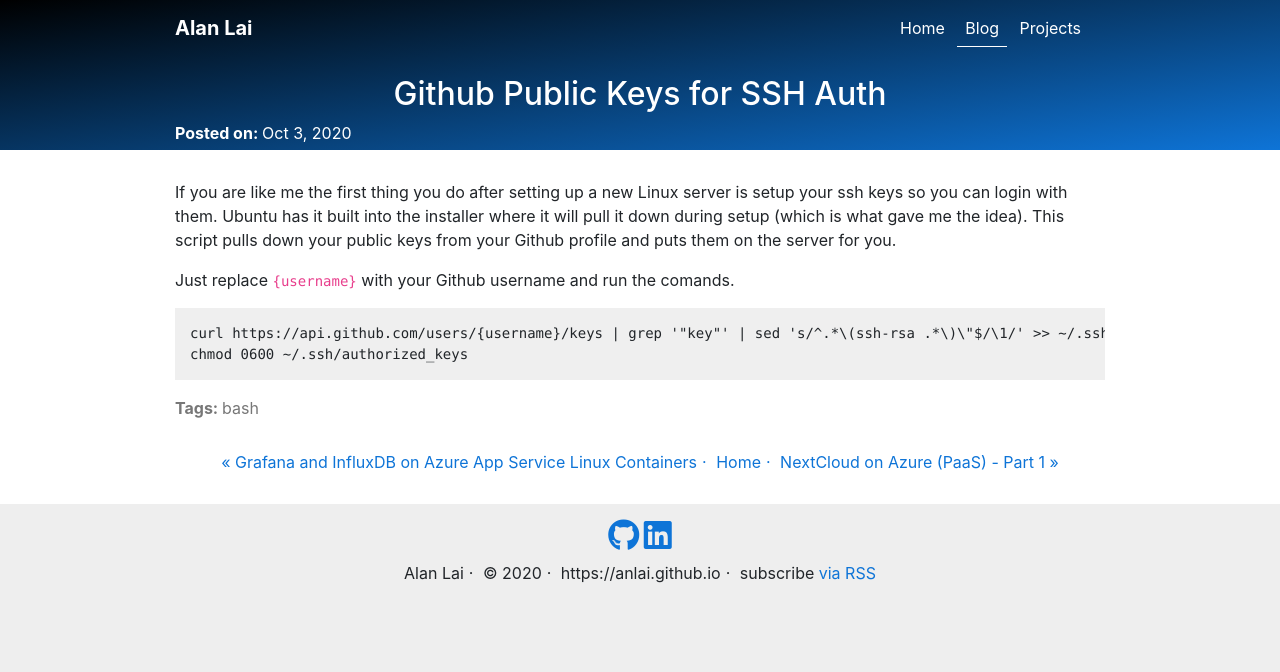
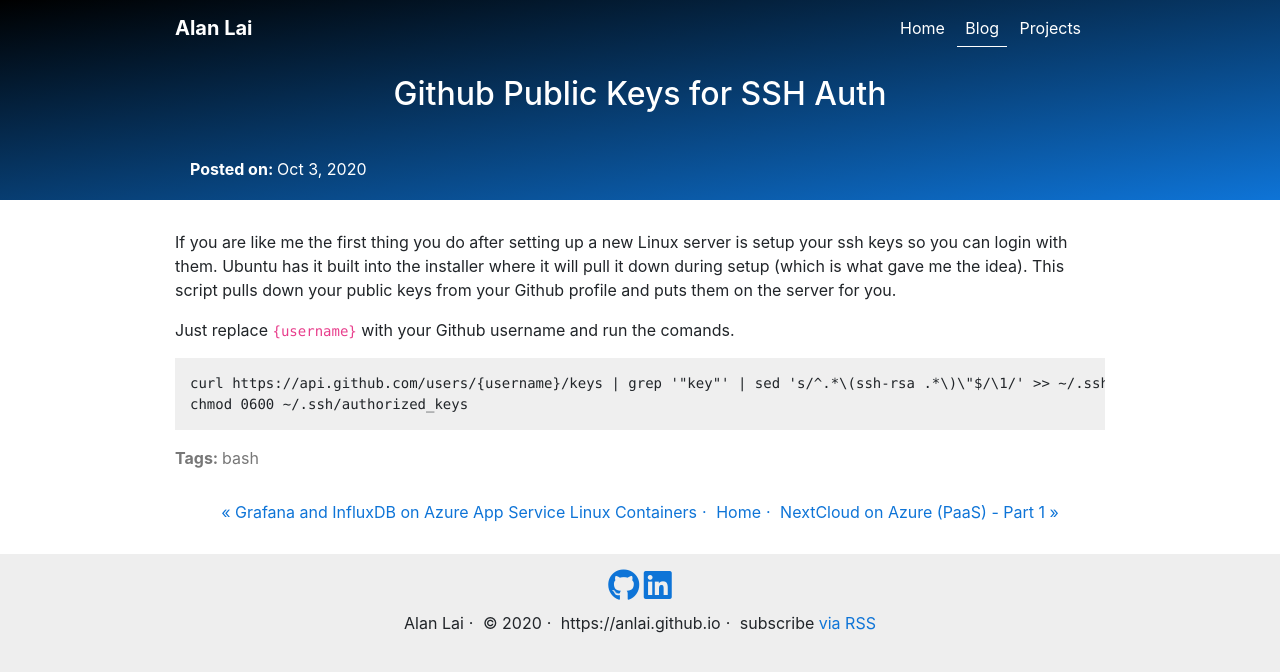
Before and after one commit to anlai/anlai.github.com, a Jekyll site: the page built from _posts/2020-10-03-github-ssh-publickeys.md, in a window 1280 px wide. Shown: the top 672 px of the page. Built offline with Jekyll 4.4.1, drawn with Linux system fonts in a browser that asks for light colours; nearby versions of some CDN libraries.

Commit message:
tweaking css for headers

```diff
--- a/assets/css/site.scss
+++ b/assets/css/site.scss
@@ -52,14 +52,14 @@
    ====================== */
 
 .top-spacer { position: top; height: 80px; }
-.header-half-spacer { height: 150px; }
+.header-half-spacer { height: 200px; }
 .header-spacer { height: 300px; }
 .header-spacer, .header-half-spacer {
     position: top;
     background: rgb(0,0,0);
     background: linear-gradient(172deg, rgba(0,0,0,1) 0%, $secondarytext 100%);
 }
-.header-half-spacer .container { top: 75px; }
+.header-half-spacer .container { top: 75px; height: 125px; }
 .header-spacer .container { top: 125px; }
 .header-spacer .container, .header-half-spacer .container {
     text-align: center;
@@ -71,7 +71,7 @@
     position: relative;
     top: 5px;
 }
-.page-meta { font-size: medium; }
+.page-meta { font-size: medium; display: initial; bottom: 0; }
 .page-meta-left { text-align: left; color: $white !important; }
 .page-meta-right { text-align: right; color: $white !important; }
 
```
